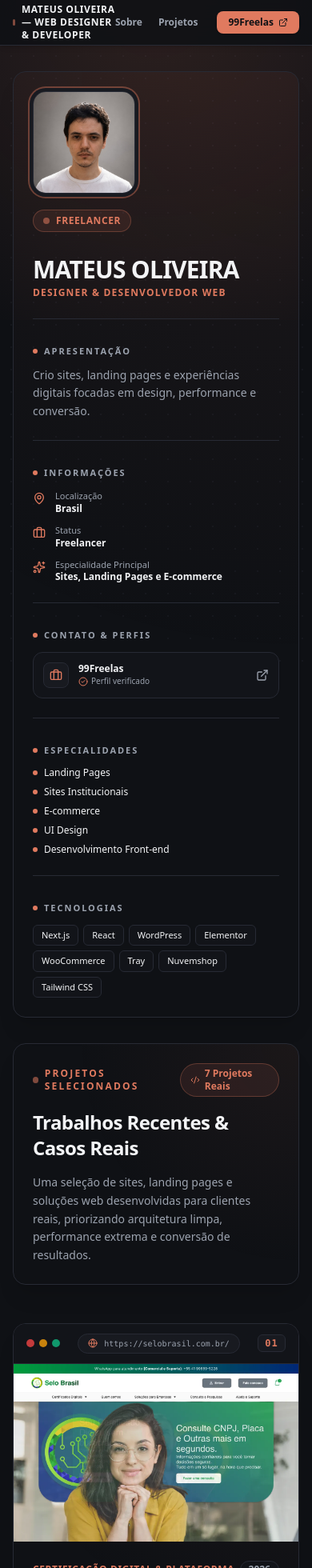
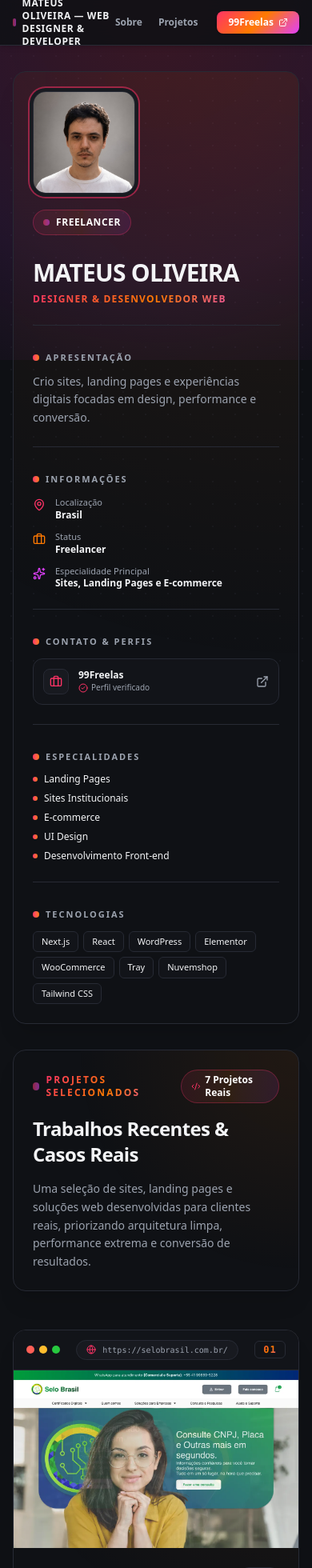
Before and after one commit to anxis-tech/portfolio_landing_page, a Next.js app: page / in a window 390 px wide. Shown: the top 1960 px of the page at 80% size. Built offline with nearby package versions, Linux system fonts and the light colour scheme.

Commit message:
style: apply vibrant creative gradient theme, remove footer subtext, and restore authentic macOS window control colors

```diff
--- a/src/app/globals.css
+++ b/src/app/globals.css
@@ -3,9 +3,6 @@
 @theme {
   --color-page-bg: #0F1115;
   --color-card-bg: #181A20;
-  --color-accent: #E07A5F;
-  --color-accent-hover: #F08A6F;
-  --color-accent-light: rgba(224, 122, 95, 0.12);
   --color-text-main: #F3F4F6;
   --color-text-muted: #9CA3AF;
   --color-border-subtle: #272A34;
@@ -29,19 +26,34 @@ body {
   -moz-osx-font-smoothing: grayscale;
 }
 
+/* Creative Web Designer Vibrant Gradient Utilities */
+.bg-creative-gradient {
+  background: linear-gradient(135deg, #FF3366 0%, #FF7A00 50%, #E040FB 100%);
+}
+
+.text-gradient-creative {
+  background: linear-gradient(135deg, #FF3366 0%, #FF7A00 50%, #E040FB 100%);
+  -webkit-background-clip: text;
+  -webkit-text-fill-color: transparent;
+}
+
+.border-creative-gradient {
+  border-image: linear-gradient(135deg, #FF3366 0%, #FF7A00 50%, #E040FB 100%) 1;
+}
+
 /* Dark Studio Grid Background Pattern */
 .bg-dark-grid {
   background-image: radial-gradient(circle, #272A34 1px, transparent 1px);
   background-size: 28px 28px;
 }
 
-/* Dark Studio Ambient Terracotta Glow */
-.studio-glow {
-  background: radial-gradient(circle at 50% 0%, rgba(224, 122, 95, 0.14) 0%, rgba(15, 17, 21, 0) 70%);
+/* Vibrant Creative Studio Ambient Glow */
+.creative-glow {
+  background: radial-gradient(circle at 50% 0%, rgba(255, 51, 102, 0.18) 0%, rgba(224, 64, 251, 0.1) 45%, rgba(15, 17, 21, 0) 75%);
 }
 
-.studio-card-glow {
-  background: radial-gradient(circle at 100% 0%, rgba(224, 122, 95, 0.06) 0%, rgba(24, 26, 32, 0) 60%);
+.creative-card-glow {
+  background: radial-gradient(circle at 100% 0%, rgba(255, 122, 0, 0.08) 0%, rgba(24, 26, 32, 0) 60%);
 }
 
 /* Custom sleek dark scrollbar */
@@ -56,5 +68,5 @@ body {
   border-radius: 3px;
 }
 ::-webkit-scrollbar-thumb:hover {
-  background: #E07A5F;
+  background: #FF3366;
 }
--- a/src/app/page.tsx
+++ b/src/app/page.tsx
@@ -8,18 +8,18 @@ export default function Home() {
   const freelasLink = socialLinksData.find((item) => item.name === "99Freelas")?.url || "https://www.99freelas.com.br/user/anxis";
 
   return (
-    <div className="relative min-h-screen bg-[#0F1115] text-[#F3F4F6] font-sans selection:bg-[#E07A5F] selection:text-[#0F1115] overflow-x-hidden">
+    <div className="relative min-h-screen bg-[#0F1115] text-[#F3F4F6] font-sans selection:bg-[#FF3366] selection:text-white overflow-x-hidden">
       {/* Dark Studio Grid Background Overlay */}
       <div className="fixed inset-0 bg-dark-grid opacity-30 pointer-events-none z-0" />
 
-      {/* Ambient Top Terracotta Studio Glow */}
-      <div className="fixed top-0 left-1/2 -translate-x-1/2 w-[1100px] h-[400px] studio-glow pointer-events-none z-0" />
+      {/* Vibrant Creative Studio Ambient Glow */}
+      <div className="fixed top-0 left-1/2 -translate-x-1/2 w-[1200px] h-[450px] creative-glow pointer-events-none z-0" />
 
       {/* Subtle Top Editorial Utility Bar */}
       <header className="border-b border-[#272A34] bg-[#0F1115]/85 backdrop-blur-md sticky top-0 z-40 shadow-md">
         <div className="max-w-7xl mx-auto px-4 sm:px-6 lg:px-8 h-14 flex items-center justify-between">
           <div className="flex items-center space-x-2">
-            <span className="w-2 h-2 rounded-full bg-[#E07A5F] animate-pulse" />
+            <span className="w-2.5 h-2.5 rounded-full bg-gradient-to-r from-[#FF3366] to-[#E040FB] animate-pulse" />
             <span className="text-xs font-extrabold uppercase tracking-wider text-[#F3F4F6]">
               {profileData.name} — Web Designer & Developer
             </span>
@@ -27,10 +27,10 @@ export default function Home() {
 
           <div className="flex items-center space-x-6">
             <nav className="flex items-center space-x-5 text-xs font-bold text-[#9CA3AF]">
-              <a href="#sobre" className="hover:text-[#E07A5F] transition-colors">
+              <a href="#sobre" className="hover:text-[#FF3366] transition-colors">
                 Sobre
               </a>
-              <a href="#projetos" className="hover:text-[#E07A5F] transition-colors">
+              <a href="#projetos" className="hover:text-[#FF3366] transition-colors">
                 Projetos
               </a>
             </nav>
@@ -39,10 +39,10 @@ export default function Home() {
               href={freelasLink}
               target="_blank"
               rel="noopener noreferrer"
-              className="px-3.5 py-1.5 rounded-lg bg-[#E07A5F] hover:bg-[#F08A6F] text-[#0F1115] text-xs font-extrabold transition-all duration-200 flex items-center space-x-1.5 shadow-sm"
+              className="px-3.5 py-1.5 rounded-lg bg-creative-gradient hover:opacity-95 text-white text-xs font-extrabold transition-all duration-200 flex items-center space-x-1.5 shadow-sm hover:shadow-md"
             >
               <span>99Freelas</span>
-              <ExternalLink className="w-3 h-3 text-[#0F1115]" />
+              <ExternalLink className="w-3 h-3 text-white" />
             </a>
           </div>
         </div>
--- a/src/components/profile-column.tsx
+++ b/src/components/profile-column.tsx
@@ -20,10 +20,10 @@ export function ProfileColumn() {
   const activeSocials = socialLinksData.filter((item) => item.active);
 
   return (
-    <aside className="w-full space-y-8 bg-[#181A20] border border-[#272A34] rounded-2xl p-6 sm:p-8 shadow-xl hover:border-[#E07A5F]/40 transition-all duration-300 relative overflow-hidden studio-card-glow">
+    <aside className="w-full space-y-8 bg-[#181A20] border border-[#272A34] rounded-2xl p-6 sm:p-8 shadow-xl hover:border-[#FF3366]/40 transition-all duration-300 relative overflow-hidden creative-card-glow">
       {/* 1. Photo & Status Indicator */}
       <div className="space-y-5">
-        <div className="relative w-32 h-32 sm:w-36 sm:h-36 rounded-2xl overflow-hidden border border-[#272A34] ring-2 ring-[#E07A5F]/40 ring-offset-4 ring-offset-[#181A20] shadow-md group bg-[#121419]">
+        <div className="relative w-32 h-32 sm:w-36 sm:h-36 rounded-2xl overflow-hidden border border-[#272A34] ring-2 ring-[#FF3366]/50 ring-offset-4 ring-offset-[#181A20] shadow-md group bg-[#121419]">
           <Image
             src={profileData.avatarUrl}
             alt={profileData.name}
@@ -35,9 +35,9 @@ export function ProfileColumn() {
         </div>
 
         {/* Availability Badge */}
-        <div className="inline-flex items-center space-x-2 px-3 py-1 rounded-full bg-[#E07A5F]/10 border border-[#E07A5F]/30">
-          <span className="w-2 h-2 rounded-full bg-[#E07A5F] animate-pulse" />
-          <span className="text-[12px] font-bold text-[#E07A5F] uppercase tracking-wider">
+        <div className="inline-flex items-center space-x-2 px-3 py-1.5 rounded-full bg-gradient-to-r from-[#FF3366]/10 via-[#FF7A00]/10 to-[#E040FB]/10 border border-[#FF3366]/30 shadow-2xs">
+          <span className="w-2 h-2 rounded-full bg-gradient-to-r from-[#FF3366] to-[#E040FB] animate-pulse" />
+          <span className="text-[12px] font-extrabold text-white tracking-wider uppercase">
             {profileData.availability}
           </span>
         </div>
@@ -48,7 +48,7 @@ export function ProfileColumn() {
         <h1 className="text-3xl sm:text-4xl font-extrabold tracking-tight text-[#F3F4F6] uppercase leading-none font-sans">
           {profileData.name}
         </h1>
-        <p className="text-xs sm:text-sm font-bold uppercase tracking-widest text-[#E07A5F]">
+        <p className="text-xs sm:text-sm font-extrabold uppercase tracking-widest text-gradient-creative pt-1">
           {profileData.role}
         </p>
       </div>
@@ -56,7 +56,7 @@ export function ProfileColumn() {
       {/* 3. Short Presentation */}
       <div className="space-y-2.5 border-b border-[#272A34] pb-6">
         <span className="text-[11px] font-extrabold uppercase tracking-[0.18em] text-[#9CA3AF] flex items-center">
-          <span className="w-1.5 h-1.5 rounded-full bg-[#E07A5F] mr-2" />
+          <span className="w-2 h-2 rounded-full bg-gradient-to-r from-[#FF3366] to-[#FF7A00] mr-2" />
           APRESENTAÇÃO
         </span>
         <p className="text-sm text-[#9CA3AF] leading-relaxed font-normal">
@@ -67,13 +67,13 @@ export function ProfileColumn() {
       {/* 4. Professional Information */}
       <div className="space-y-3.5 border-b border-[#272A34] pb-6">
         <span className="text-[11px] font-extrabold uppercase tracking-[0.18em] text-[#9CA3AF] flex items-center">
-          <span className="w-1.5 h-1.5 rounded-full bg-[#E07A5F] mr-2" />
+          <span className="w-2 h-2 rounded-full bg-gradient-to-r from-[#FF3366] to-[#FF7A00] mr-2" />
           INFORMAÇÕES
         </span>
 
         <div className="space-y-3 text-xs">
           <div className="flex items-start space-x-3 text-[#F3F4F6]">
-            <MapPin className="w-4 h-4 text-[#E07A5F] shrink-0 mt-0.5" />
+            <MapPin className="w-4 h-4 text-[#FF3366] shrink-0 mt-0.5" />
             <div>
               <span className="block text-[#9CA3AF] text-[11px]">Localização</span>
               <span className="font-semibold">{profileData.location}</span>
@@ -81,7 +81,7 @@ export function ProfileColumn() {
           </div>
 
           <div className="flex items-start space-x-3 text-[#F3F4F6]">
-            <Briefcase className="w-4 h-4 text-[#E07A5F] shrink-0 mt-0.5" />
+            <Briefcase className="w-4 h-4 text-[#FF7A00] shrink-0 mt-0.5" />
             <div>
               <span className="block text-[#9CA3AF] text-[11px]">Status</span>
               <span className="font-semibold">{profileData.availability}</span>
@@ -89,7 +89,7 @@ export function ProfileColumn() {
           </div>
 
           <div className="flex items-start space-x-3 text-[#F3F4F6]">
-            <Sparkles className="w-4 h-4 text-[#E07A5F] shrink-0 mt-0.5" />
+            <Sparkles className="w-4 h-4 text-[#E040FB] shrink-0 mt-0.5" />
             <div>
               <span className="block text-[#9CA3AF] text-[11px]">Especialidade Principal</span>
               <span className="font-semibold">{profileData.specialty}</span>
@@ -101,7 +101,7 @@ export function ProfileColumn() {
       {/* 5. Professional Networks */}
       <div className="space-y-3 border-b border-[#272A34] pb-6">
         <span className="text-[11px] font-extrabold uppercase tracking-[0.18em] text-[#9CA3AF] flex items-center">
-          <span className="w-1.5 h-1.5 rounded-full bg-[#E07A5F] mr-2" />
+          <span className="w-2 h-2 rounded-full bg-gradient-to-r from-[#FF3366] to-[#FF7A00] mr-2" />
           CONTATO & PERFIS
         </span>
 
@@ -112,25 +112,25 @@ export function ProfileColumn() {
               href={link.url}
               target="_blank"
               rel="noopener noreferrer"
-              className="flex items-center justify-between p-3 rounded-xl border border-[#272A34] bg-[#121419] hover:border-[#E07A5F] hover:bg-[#E07A5F]/10 transition-all duration-200 group"
+              className="flex items-center justify-between p-3 rounded-xl border border-[#272A34] bg-[#121419] hover:border-[#FF3366] hover:bg-[#FF3366]/10 transition-all duration-200 group"
             >
               <div className="flex items-center space-x-3">
-                <div className="w-8 h-8 rounded-lg bg-[#181A20] border border-[#272A34] flex items-center justify-center text-[#E07A5F] group-hover:border-[#E07A5F] transition-colors">
+                <div className="w-8 h-8 rounded-lg bg-[#181A20] border border-[#272A34] flex items-center justify-center text-[#FF3366] group-hover:border-[#FF3366] transition-colors">
                   <Briefcase className="w-4 h-4" />
                 </div>
                 <div>
-                  <span className="block text-xs font-bold text-[#F3F4F6] group-hover:text-[#E07A5F] transition-colors">
+                  <span className="block text-xs font-bold text-[#F3F4F6] group-hover:text-[#FF3366] transition-colors">
                     {link.name}
                   </span>
                   {link.platformBadge && (
                     <span className="text-[10px] text-[#9CA3AF] flex items-center gap-1">
-                      <CheckCircle2 className="w-3 h-3 text-[#E07A5F]" />
+                      <CheckCircle2 className="w-3 h-3 text-[#FF3366]" />
                       {link.platformBadge}
                     </span>
                   )}
                 </div>
               </div>
-              <ExternalLink className="w-4 h-4 text-[#9CA3AF] group-hover:text-[#E07A5F] group-hover:translate-x-0.5 group-hover:-translate-y-0.5 transition-all" />
+              <ExternalLink className="w-4 h-4 text-[#9CA3AF] group-hover:text-[#FF3366] group-hover:translate-x-0.5 group-hover:-translate-y-0.5 transition-all" />
             </a>
           ))}
         </div>
@@ -139,13 +139,13 @@ export function ProfileColumn() {
       {/* 6. Specialties */}
       <div className="space-y-3 border-b border-[#272A34] pb-6">
         <span className="text-[11px] font-extrabold uppercase tracking-[0.18em] text-[#9CA3AF] flex items-center">
-          <span className="w-1.5 h-1.5 rounded-full bg-[#E07A5F] mr-2" />
+          <span className="w-2 h-2 rounded-full bg-gradient-to-r from-[#FF3366] to-[#FF7A00] mr-2" />
           ESPECIALIDADES
         </span>
         <ul className="space-y-2 text-xs">
           {specialtiesData.map((item) => (
             <li key={item} className="flex items-center space-x-2 text-[#F3F4F6]">
-              <span className="w-1.5 h-1.5 rounded-full bg-[#E07A5F] shrink-0" />
+              <span className="w-1.5 h-1.5 rounded-full bg-gradient-to-r from-[#FF3366] to-[#FF7A00] shrink-0" />
               <span className="font-medium">{item}</span>
             </li>
           ))}
@@ -155,14 +155,14 @@ export function ProfileColumn() {
       {/* 7. Technologies */}
       <div className="space-y-3">
         <span className="text-[11px] font-extrabold uppercase tracking-[0.18em] text-[#9CA3AF] flex items-center">
-          <span className="w-1.5 h-1.5 rounded-full bg-[#E07A5F] mr-2" />
+          <span className="w-2 h-2 rounded-full bg-gradient-to-r from-[#FF3366] to-[#FF7A00] mr-2" />
           TECNOLOGIAS
         </span>
         <div className="flex flex-wrap gap-1.5">
           {technologiesData.map((tech) => (
             <span
               key={tech}
-              className="px-2.5 py-1 rounded-md text-[11px] font-medium bg-[#121419] text-[#F3F4F6] border border-[#272A34] hover:border-[#E07A5F]/60 hover:text-[#E07A5F] transition-all duration-200 cursor-default"
+              className="px-2.5 py-1 rounded-md text-[11px] font-medium bg-[#121419] text-[#F3F4F6] border border-[#272A34] hover:border-[#FF3366]/60 hover:text-[#FF3366] transition-all duration-200 cursor-default"
             >
               {tech}
             </span>
--- a/src/components/project-card.tsx
+++ b/src/components/project-card.tsx
@@ -22,29 +22,29 @@ export function ProjectCard({ project, index }: ProjectCardProps) {
   const projectNumber = String(index + 1).padStart(2, "0");
 
   return (
-    <article className="group bg-[#181A20] border border-[#272A34] rounded-2xl overflow-hidden shadow-xl hover:shadow-2xl hover:-translate-y-1 hover:border-[#E07A5F]/50 transition-all duration-300 flex flex-col relative studio-card-glow">
+    <article className="group bg-[#181A20] border border-[#272A34] rounded-2xl overflow-hidden shadow-xl hover:shadow-2xl hover:-translate-y-1 hover:border-[#FF3366]/50 transition-all duration-300 flex flex-col relative creative-card-glow">
       {/* Minimalist Dark Studio Browser Frame Bar */}
       <div className="flex items-center justify-between px-4 py-3 bg-[#121419] border-b border-[#272A34]">
         <div className="flex items-center space-x-1.5">
-          <span className="w-2.5 h-2.5 rounded-full bg-[#EF4444]/80 shadow-xs" />
-          <span className="w-2.5 h-2.5 rounded-full bg-[#F59E0B]/80 shadow-xs" />
-          <span className="w-2.5 h-2.5 rounded-full bg-[#10B981]/80 shadow-xs" />
+          <span className="w-2.5 h-2.5 rounded-full bg-[#FF5F56]" />
+          <span className="w-2.5 h-2.5 rounded-full bg-[#FFBD2E]" />
+          <span className="w-2.5 h-2.5 rounded-full bg-[#27C93F]" />
         </div>
 
         <a
           href={project.projectUrl}
           target="_blank"
           rel="noopener noreferrer"
-          className="flex items-center space-x-2 px-3 py-1 rounded-full bg-[#181A20] border border-[#272A34] hover:border-[#E07A5F] text-[10px] text-[#9CA3AF] hover:text-[#E07A5F] transition-all font-mono shadow-2xs"
+          className="flex items-center space-x-2 px-3 py-1 rounded-full bg-[#181A20] border border-[#272A34] hover:border-[#FF3366] text-[10px] text-[#9CA3AF] hover:text-white transition-all font-mono shadow-2xs group/url"
         >
-          <Globe className="w-3 h-3 text-[#E07A5F]" />
+          <Globe className="w-3 h-3 text-[#FF3366] group-hover/url:text-[#FF7A00] transition-colors" />
           <span className="truncate max-w-[160px] sm:max-w-[200px]">
             {displayUrl}
           </span>
         </a>
 
         {/* Oversized Editorial Project Index Number */}
-        <span className="text-xs font-extrabold text-[#E07A5F] font-mono tracking-widest px-2 py-0.5 rounded-md bg-[#181A20] border border-[#272A34]">
+        <span className="text-xs font-extrabold text-gradient-creative font-mono tracking-widest px-2.5 py-0.5 rounded-md bg-[#121419] border border-[#272A34]">
           {projectNumber}
         </span>
       </div>
@@ -70,9 +70,9 @@ export function ProjectCard({ project, index }: ProjectCardProps) {
         <div className="absolute inset-0 bg-[#0F1115]/0 group-hover/image:bg-[#0F1115]/10 transition-colors duration-300 pointer-events-none" />
 
         {/* Hover Cue Badge */}
-        <div className="absolute bottom-3 right-3 px-3 py-1 rounded-full bg-[#0F1115]/90 border border-[#272A34] backdrop-blur-md text-[#E07A5F] text-[10px] font-bold tracking-wider uppercase opacity-0 group-hover/image:opacity-100 transition-opacity duration-300 pointer-events-none flex items-center space-x-1.5 shadow-md">
-          <MousePointer className="w-3 h-3 text-[#E07A5F]" />
-          <span>Role para explorar</span>
+        <div className="absolute bottom-3 right-3 px-3 py-1 rounded-full bg-[#0F1115]/90 border border-[#272A34] backdrop-blur-md text-white text-[10px] font-bold tracking-wider uppercase opacity-0 group-hover/image:opacity-100 transition-opacity duration-300 pointer-events-none flex items-center space-x-1.5 shadow-md">
+          <MousePointer className="w-3 h-3 text-[#FF3366]" />
+          <span className="text-gradient-creative">Role para explorar</span>
         </div>
       </a>
 
@@ -81,7 +81,7 @@ export function ProjectCard({ project, index }: ProjectCardProps) {
         <div className="space-y-3">
           {/* Meta Header: Category & Year */}
           <div className="flex items-center justify-between">
-            <span className="text-xs font-extrabold uppercase tracking-wider text-[#E07A5F]">
+            <span className="text-xs font-extrabold uppercase tracking-wider text-gradient-creative">
               {project.category}
             </span>
             <span className="text-xs font-semibold text-[#9CA3AF] border border-[#272A34] px-2.5 py-0.5 rounded-full bg-[#121419]">
@@ -90,7 +90,7 @@ export function ProjectCard({ project, index }: ProjectCardProps) {
           </div>
 
           {/* Title */}
-          <h3 className="text-2xl font-extrabold tracking-tight text-[#F3F4F6] group-hover:text-[#E07A5F] transition-colors duration-200">
+          <h3 className="text-2xl font-extrabold tracking-tight text-[#F3F4F6] group-hover:text-[#FF3366] transition-colors duration-200">
             {project.title}
           </h3>
 
@@ -107,7 +107,7 @@ export function ProjectCard({ project, index }: ProjectCardProps) {
             {project.technologies.map((tech) => (
               <span
                 key={tech}
-                className="text-xs text-[#F3F4F6] bg-[#121419] border border-[#272A34] px-2.5 py-1 rounded-md font-medium group-hover:border-[#E07A5F]/30 transition-colors"
+                className="text-xs text-[#F3F4F6] bg-[#121419] border border-[#272A34] px-2.5 py-1 rounded-md font-medium group-hover:border-[#FF3366]/40 transition-colors"
               >
                 {tech}
               </span>
@@ -121,10 +121,10 @@ export function ProjectCard({ project, index }: ProjectCardProps) {
             href={project.projectUrl}
             target="_blank"
             rel="noopener noreferrer"
-            className="inline-flex items-center space-x-2 text-sm font-bold text-[#F3F4F6] hover:text-[#E07A5F] transition-colors group/link"
+            className="inline-flex items-center space-x-2 text-sm font-bold text-[#F3F4F6] hover:text-[#FF3366] transition-colors group/link"
           >
             <span>Ver projeto ao vivo</span>
-            <ArrowUpRight className="w-4 h-4 text-[#E07A5F] group-hover/link:translate-x-0.5 group-hover/link:-translate-y-0.5 transition-transform" />
+            <ArrowUpRight className="w-4 h-4 text-[#FF3366] group-hover/link:translate-x-0.5 group-hover/link:-translate-y-0.5 transition-transform" />
           </a>
 
           {project.caseStudyUrl && (
--- a/src/components/projects-column.tsx
+++ b/src/components/projects-column.tsx
@@ -11,17 +11,17 @@ export function ProjectsColumn() {
   return (
     <main className="space-y-12 sm:space-y-16">
       {/* Right Column Header */}
-      <div className="space-y-4 bg-[#181A20] border border-[#272A34] rounded-2xl p-6 sm:p-8 shadow-xl hover:border-[#E07A5F]/40 transition-all duration-300 relative overflow-hidden studio-card-glow">
+      <div className="space-y-4 bg-[#181A20] border border-[#272A34] rounded-2xl p-6 sm:p-8 shadow-xl hover:border-[#FF3366]/40 transition-all duration-300 relative overflow-hidden creative-card-glow">
         <div className="flex items-center justify-between">
           <div className="flex items-center space-x-2">
-            <span className="w-2 h-2 rounded-full bg-[#E07A5F] animate-pulse" />
-            <span className="text-xs font-extrabold uppercase tracking-[0.18em] text-[#E07A5F]">
+            <span className="w-2.5 h-2.5 rounded-full bg-gradient-to-r from-[#FF3366] to-[#E040FB] animate-pulse" />
+            <span className="text-xs font-extrabold uppercase tracking-[0.18em] text-gradient-creative">
               PROJETOS SELECIONADOS
             </span>
           </div>
 
-          <span className="px-3 py-1 rounded-full bg-[#E07A5F]/10 text-[#E07A5F] text-xs font-bold border border-[#E07A5F]/30 flex items-center gap-1.5">
-            <Code2 className="w-3.5 h-3.5" />
+          <span className="px-3 py-1 rounded-full bg-gradient-to-r from-[#FF3366]/10 via-[#FF7A00]/10 to-[#E040FB]/10 text-white text-xs font-bold border border-[#FF3366]/30 flex items-center gap-1.5 shadow-2xs">
+            <Code2 className="w-3.5 h-3.5 text-[#FF3366]" />
             <span>{projectsData.length} Projetos Reais</span>
           </span>
         </div>
@@ -43,12 +43,12 @@ export function ProjectsColumn() {
       </section>
 
       {/* Bottom Contact Section */}
-      <section className="bg-[#181A20] border border-[#272A34] rounded-2xl p-8 sm:p-12 shadow-xl hover:shadow-2xl hover:border-[#E07A5F]/50 transition-all duration-300 space-y-6 text-center sm:text-left relative overflow-hidden studio-card-glow">
-        <div className="absolute top-0 right-0 w-64 h-64 bg-[#E07A5F]/10 rounded-full blur-3xl pointer-events-none" />
+      <section className="bg-[#181A20] border border-[#272A34] rounded-2xl p-8 sm:p-12 shadow-xl hover:shadow-2xl hover:border-[#FF3366]/50 transition-all duration-300 space-y-6 text-center sm:text-left relative overflow-hidden creative-card-glow">
+        <div className="absolute top-0 right-0 w-72 h-72 bg-gradient-to-br from-[#FF3366]/10 via-[#FF7A00]/10 to-transparent rounded-full blur-3xl pointer-events-none" />
 
         <div className="space-y-3 relative z-10">
-          <span className="text-xs font-extrabold uppercase tracking-[0.18em] text-[#E07A5F] flex items-center justify-center sm:justify-start gap-1.5">
-            <Sparkles className="w-4 h-4 text-[#E07A5F]" />
+          <span className="text-xs font-extrabold uppercase tracking-[0.18em] text-gradient-creative flex items-center justify-center sm:justify-start gap-1.5">
+            <Sparkles className="w-4 h-4 text-[#FF3366]" />
             VAMOS TRABALHAR JUNTOS?
           </span>
 
@@ -67,10 +67,10 @@ export function ProjectsColumn() {
             href={freelasLink}
             target="_blank"
             rel="noopener noreferrer"
-            className="w-full sm:w-auto px-7 py-3.5 rounded-xl bg-[#E07A5F] hover:bg-[#F08A6F] text-[#0F1115] text-xs font-extrabold uppercase tracking-widest transition-all duration-300 shadow-md hover:shadow-lg flex items-center justify-center space-x-2 group"
+            className="w-full sm:w-auto px-7 py-3.5 rounded-xl bg-creative-gradient hover:opacity-95 text-white text-xs font-extrabold uppercase tracking-widest transition-all duration-300 shadow-md hover:shadow-xl flex items-center justify-center space-x-2 group"
           >
             <span>Ver perfil no 99Freelas</span>
-            <ExternalLink className="w-4 h-4 text-[#0F1115] group-hover:translate-x-0.5 group-hover:-translate-y-0.5 transition-transform" />
+            <ExternalLink className="w-4 h-4 text-white group-hover:translate-x-0.5 group-hover:-translate-y-0.5 transition-transform" />
           </a>
         </div>
       </section>
@@ -78,9 +78,6 @@ export function ProjectsColumn() {
       {/* Footer copyright note */}
       <footer className="text-center sm:text-left text-xs text-[#9CA3AF] pt-4 pb-8 flex flex-col sm:flex-row items-center justify-between border-t border-[#272A34]">
         <p>© {new Date().getFullYear()} {profileData.name} — Web Designer & Developer.</p>
-        <span className="mt-2 sm:mt-0 text-[11px] font-mono text-[#9CA3AF]">
-          Dark Studio Minimalist Edition
-        </span>
       </footer>
     </main>
   );
```
